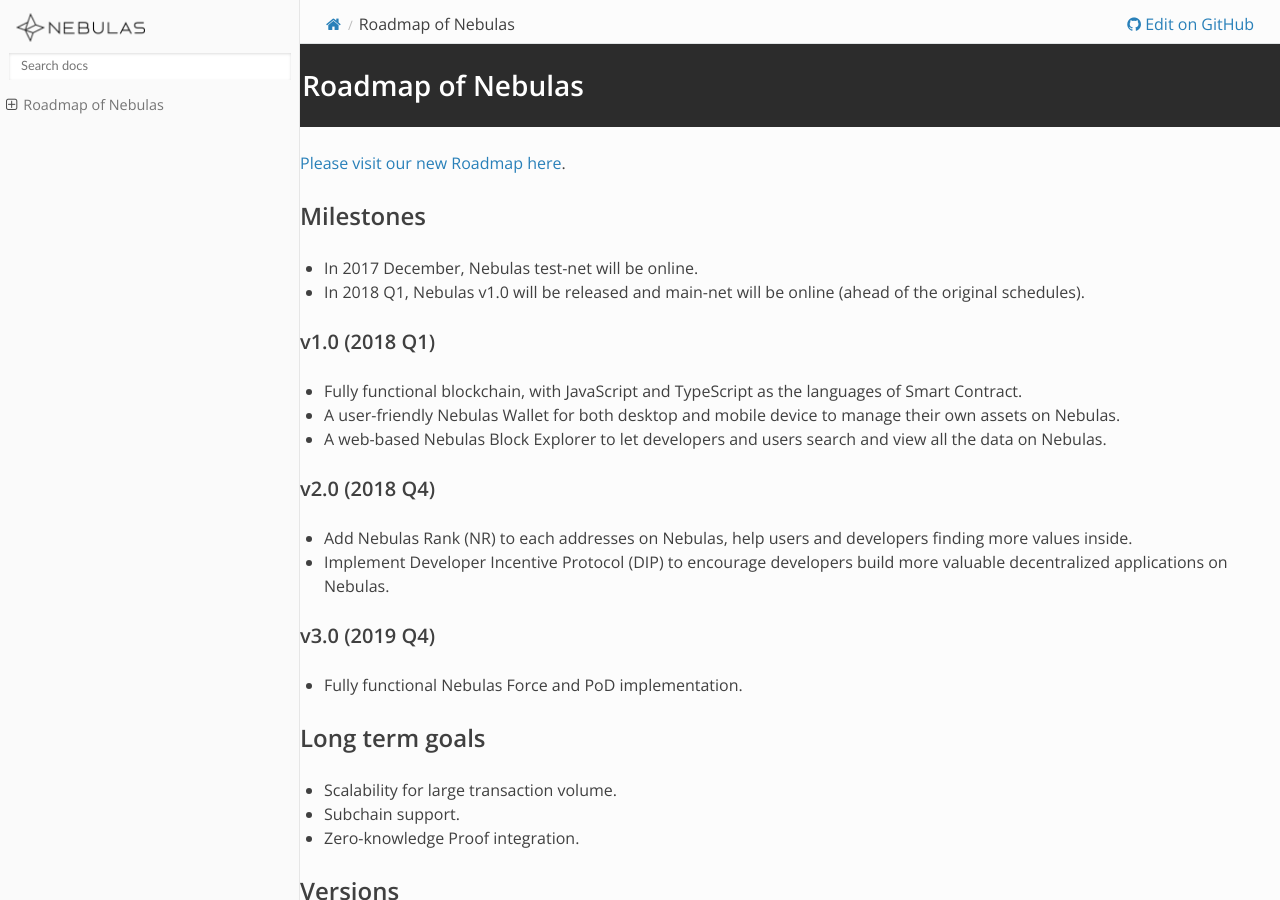
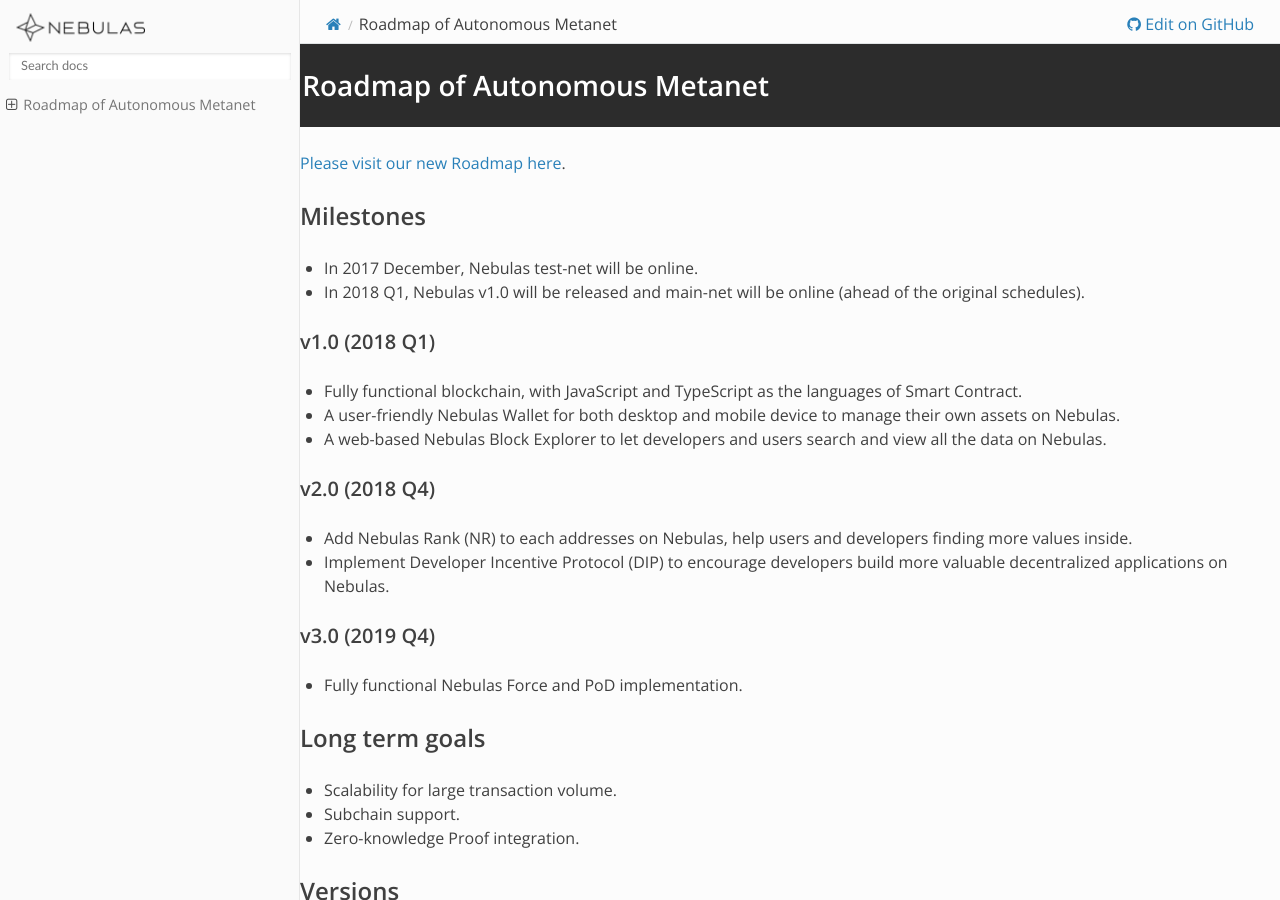
Before and after one commit to nebulasio/nebdocs, a Sphinx documentation site: the page built from docs/metanet/roadmap.md, in a window 1280 px wide and 900 px high. Built offline with Sphinx 7.4.7 and the Read the Docs theme 2.0.0, drawn with Linux system fonts in a browser that asks for light colours; pages that are not in the unit, such as notebooks, are missing from menus.

Commit message:
Update roadmap.md

```diff
--- a/docs/metanet/roadmap.md
+++ b/docs/metanet/roadmap.md
@@ -1,4 +1,4 @@
-# Roadmap of Nebulas
+# Roadmap of Autonomous Metanet
 
 [Please visit our new Roadmap here](https://nebulas.io/roadmap.html).
 
```
